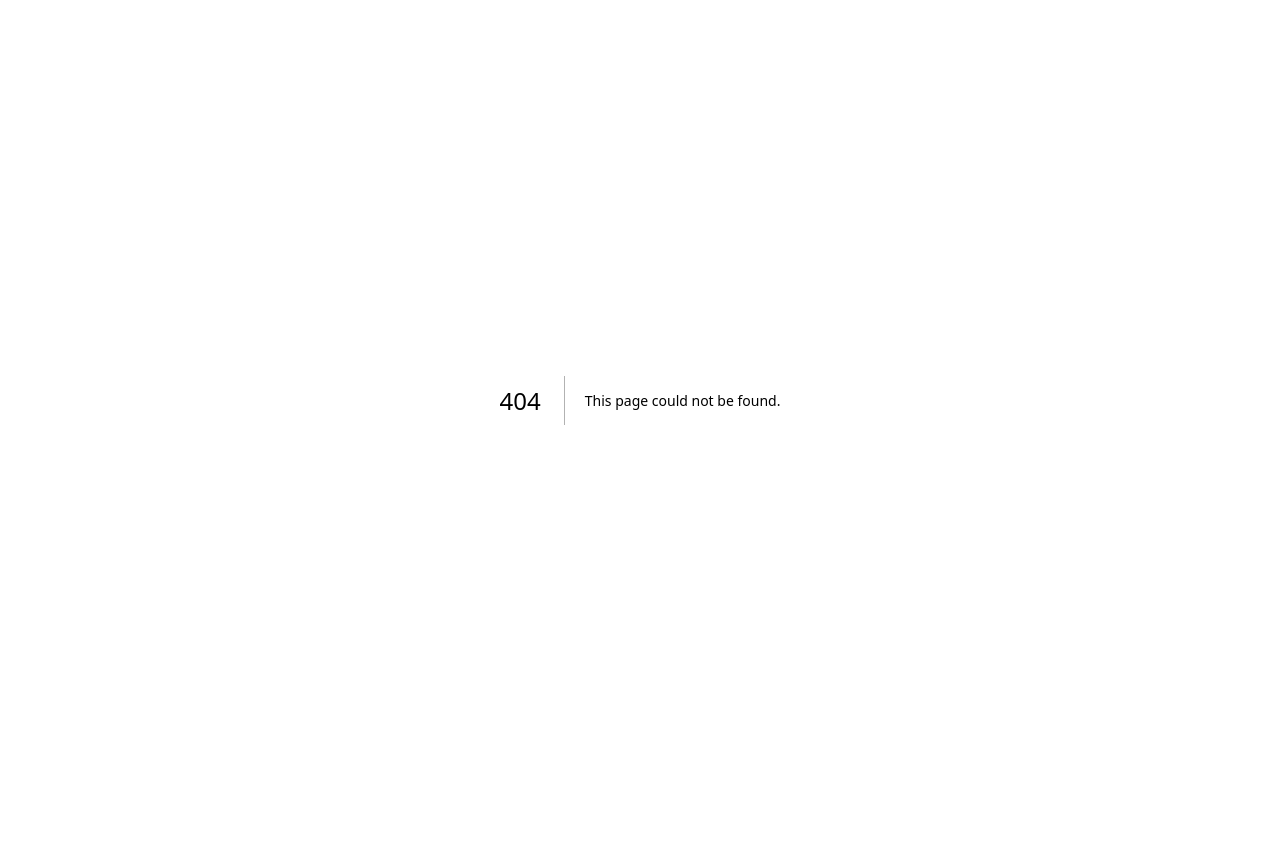
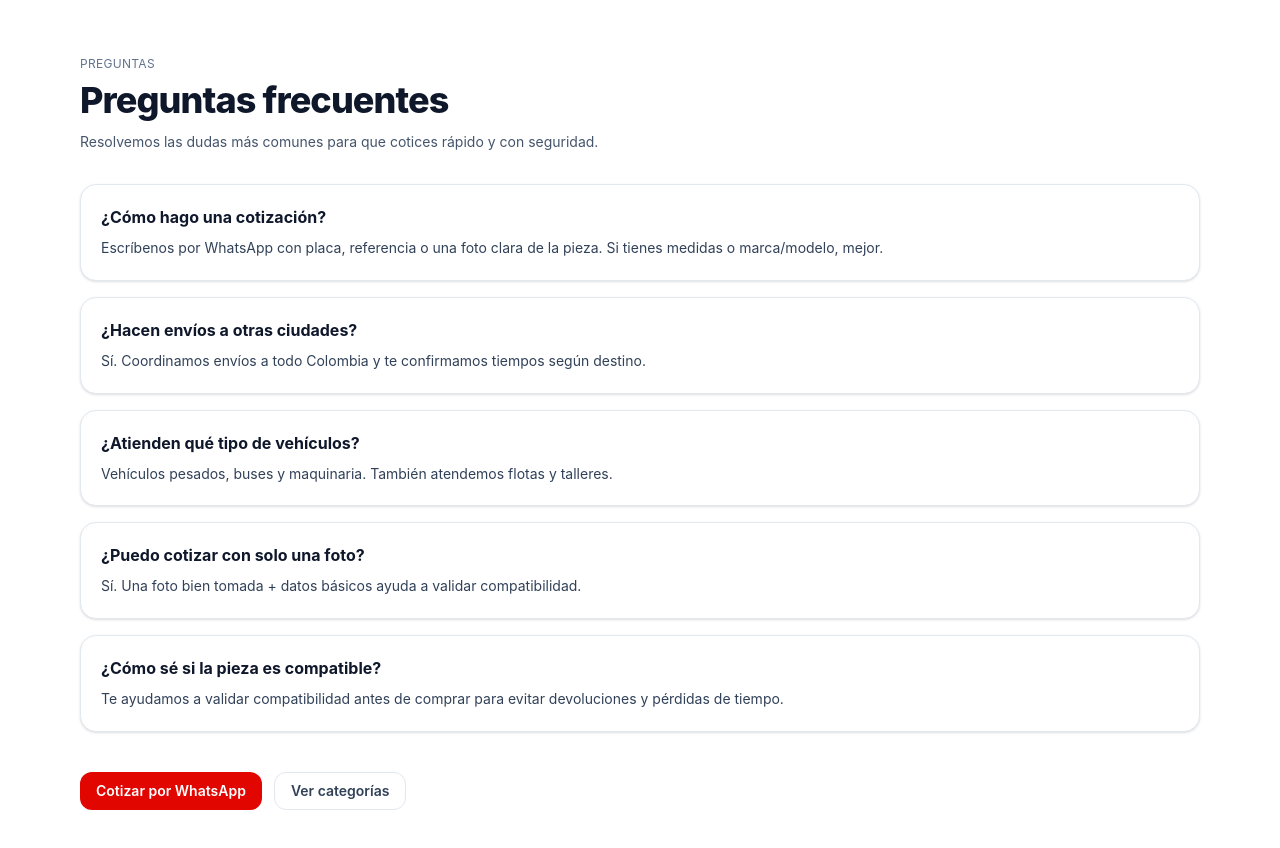
Before and after one commit to julianchocmanrique/Tornirepuestos-web, a Next.js app: page /preguntas in a window 1280 px wide. Before the commit this address had no page. Shown: the top 848 px of the page. Before the commit the page ends 800 px from the top, so only its background shows below. Built offline with nearby package versions, Linux system fonts and the light colour scheme.

Commit message:
Route menu items to dedicated pages and add preguntas/contacto routes

```diff
--- /dev/null
+++ b/src/app/contacto/page.tsx
@@ -0,0 +1,51 @@
+import { wa } from "@/lib/wa";
+
+export const metadata = {
+  title: "Tornirepuestos · Contacto",
+  description: "Canales de contacto de Tornirepuestos en Santa Marta.",
+};
+
+export default function ContactoPage() {
+  return (
+    <div className="min-h-screen bg-white text-slate-900">
+      <main className="mx-auto max-w-6xl px-4 py-14">
+        <div className="text-xs uppercase tracking-wide text-slate-500">Contacto</div>
+        <h1 className="mt-2 text-4xl font-extrabold tracking-tight">Hablemos</h1>
+        <p className="mt-3 max-w-3xl text-sm text-slate-600">
+          Estamos en Santa Marta. Te ayudamos a encontrar la referencia correcta y cotizar rápido.
+        </p>
+
+        <div className="mt-8 grid gap-4 md:grid-cols-3">
+          <article className="rounded-2xl border border-slate-200 bg-white p-5 shadow-sm">
+            <div className="text-sm font-bold text-slate-900">WhatsApp</div>
+            <a
+              href={wa("Hola, quiero cotizar un repuesto. ¿Me ayudan por favor?")}
+              target="_blank"
+              rel="noreferrer"
+              className="mt-2 inline-block text-sm font-semibold text-[var(--tp-action-primary)]"
+            >
+              Abrir chat
+            </a>
+          </article>
+
+          <article className="rounded-2xl border border-slate-200 bg-white p-5 shadow-sm">
+            <div className="text-sm font-bold text-slate-900">Teléfono</div>
+            <a href="tel:+573106531208" className="mt-2 inline-block text-sm text-slate-700">
+              +57 310 653 1208
+            </a>
+          </article>
+
+          <article className="rounded-2xl border border-slate-200 bg-white p-5 shadow-sm">
+            <div className="text-sm font-bold text-slate-900">Correo</div>
+            <a
+              href="mailto:ventas@tornirepuestos.com"
+              className="mt-2 inline-block text-sm text-slate-700"
+            >
+              ventas@tornirepuestos.com
+            </a>
+          </article>
+        </div>
+      </main>
+    </div>
+  );
+}
--- a/src/app/page.tsx
+++ b/src/app/page.tsx
@@ -145,7 +145,7 @@ export default function Page() {
       {/* HEADER */}
       <header className="sticky top-0 z-50 border-b border-slate-200 bg-white">
         <div className="mx-auto flex max-w-6xl items-center justify-between gap-4 px-4 py-4">
-          <a href="#inicio" className="flex items-center gap-3">
+          <a href="/" className="flex items-center gap-3">
             <div className="relative h-10 w-10 overflow-hidden rounded-xl border border-slate-200 bg-white">
               <Image
                 src={LOGO_SRC}
@@ -168,19 +168,19 @@ export default function Page() {
           </a>
 
           <nav className="flex items-center gap-5 overflow-x-auto whitespace-nowrap text-sm text-slate-700">
-            <a className="hover:text-slate-900" href="#inicio">
+            <a className="hover:text-slate-900" href="/">
               Inicio
             </a>
-            <a className="hover:text-slate-900" href="#categorias">
+            <a className="hover:text-slate-900" href="/categorias">
               Categorías
             </a>
-            <a className="hover:text-slate-900" href="#nosotros">
+            <a className="hover:text-slate-900" href="/nosotros">
               Nosotros
             </a>
-            <a className="hover:text-slate-900" href="#faq">
+            <a className="hover:text-slate-900" href="/preguntas">
               Preguntas
             </a>
-            <a className="hover:text-slate-900" href="#contacto">
+            <a className="hover:text-slate-900" href="/contacto">
               Contacto
             </a>
           </nav>
@@ -600,19 +600,19 @@ export default function Page() {
           </div>
 
           <div className="flex flex-wrap gap-4 text-sm text-slate-600">
-            <a className="hover:text-slate-900" href="#inicio">
+            <a className="hover:text-slate-900" href="/">
               Inicio
             </a>
-            <a className="hover:text-slate-900" href="#categorias">
+            <a className="hover:text-slate-900" href="/categorias">
               Categorías
             </a>
-            <a className="hover:text-slate-900" href="#nosotros">
+            <a className="hover:text-slate-900" href="/nosotros">
               Nosotros
             </a>
-            <a className="hover:text-slate-900" href="#faq">
+            <a className="hover:text-slate-900" href="/preguntas">
               Preguntas
             </a>
-            <a className="hover:text-slate-900" href="#contacto">
+            <a className="hover:text-slate-900" href="/contacto">
               Contacto
             </a>
           </div>
--- /dev/null
+++ b/src/app/preguntas/page.tsx
@@ -0,0 +1,72 @@
+import Link from "next/link";
+
+import { wa } from "@/lib/wa";
+
+export const metadata = {
+  title: "Tornirepuestos · Preguntas",
+  description: "Preguntas frecuentes de Tornirepuestos sobre cotizaciones, compatibilidad y envíos.",
+};
+
+const faqs = [
+  {
+    q: "¿Cómo hago una cotización?",
+    a: "Escríbenos por WhatsApp con placa, referencia o una foto clara de la pieza. Si tienes medidas o marca/modelo, mejor.",
+  },
+  {
+    q: "¿Hacen envíos a otras ciudades?",
+    a: "Sí. Coordinamos envíos a todo Colombia y te confirmamos tiempos según destino.",
+  },
+  {
+    q: "¿Atienden qué tipo de vehículos?",
+    a: "Vehículos pesados, buses y maquinaria. También atendemos flotas y talleres.",
+  },
+  {
+    q: "¿Puedo cotizar con solo una foto?",
+    a: "Sí. Una foto bien tomada + datos básicos ayuda a validar compatibilidad.",
+  },
+  {
+    q: "¿Cómo sé si la pieza es compatible?",
+    a: "Te ayudamos a validar compatibilidad antes de comprar para evitar devoluciones y pérdidas de tiempo.",
+  },
+];
+
+export default function PreguntasPage() {
+  return (
+    <div className="min-h-screen bg-white text-slate-900">
+      <main className="mx-auto max-w-6xl px-4 py-14">
+        <div className="text-xs uppercase tracking-wide text-slate-500">Preguntas</div>
+        <h1 className="mt-2 text-4xl font-extrabold tracking-tight">Preguntas frecuentes</h1>
+        <p className="mt-3 max-w-3xl text-sm text-slate-600">
+          Resolvemos las dudas más comunes para que cotices rápido y con seguridad.
+        </p>
+
+        <div className="mt-8 grid gap-4">
+          {faqs.map((f) => (
+            <article key={f.q} className="rounded-2xl border border-slate-200 bg-white p-5 shadow-sm">
+              <h2 className="text-base font-bold text-slate-900">{f.q}</h2>
+              <p className="mt-2 text-sm leading-relaxed text-slate-700">{f.a}</p>
+            </article>
+          ))}
+        </div>
+
+        <div className="mt-10 flex flex-wrap gap-3">
+          <a
+            href={wa("Hola, quiero cotizar un repuesto. ¿Me ayudan por favor?")}
+            target="_blank"
+            rel="noreferrer"
+            className="inline-flex items-center justify-center rounded-xl px-4 py-2 text-sm font-semibold text-white"
+            style={{ background: "var(--tp-action-primary)" }}
+          >
+            Cotizar por WhatsApp
+          </a>
+          <Link
+            href="/categorias"
+            className="inline-flex items-center justify-center rounded-xl border border-slate-200 px-4 py-2 text-sm font-semibold text-slate-700 hover:bg-slate-50"
+          >
+            Ver categorías
+          </Link>
+        </div>
+      </main>
+    </div>
+  );
+}
--- a/src/components/SiteHeader.tsx
+++ b/src/components/SiteHeader.tsx
@@ -53,10 +53,10 @@ export function SiteHeader() {
             <Link className="hover:text-slate-900" href="/nosotros">
               Nosotros
             </Link>
-            <Link className="hover:text-slate-900" href="/#faq">
+            <Link className="hover:text-slate-900" href="/preguntas">
               Preguntas
             </Link>
-            <Link className="hover:text-slate-900" href="/#contacto">
+            <Link className="hover:text-slate-900" href="/contacto">
               Contacto
             </Link>
           </nav>
```
